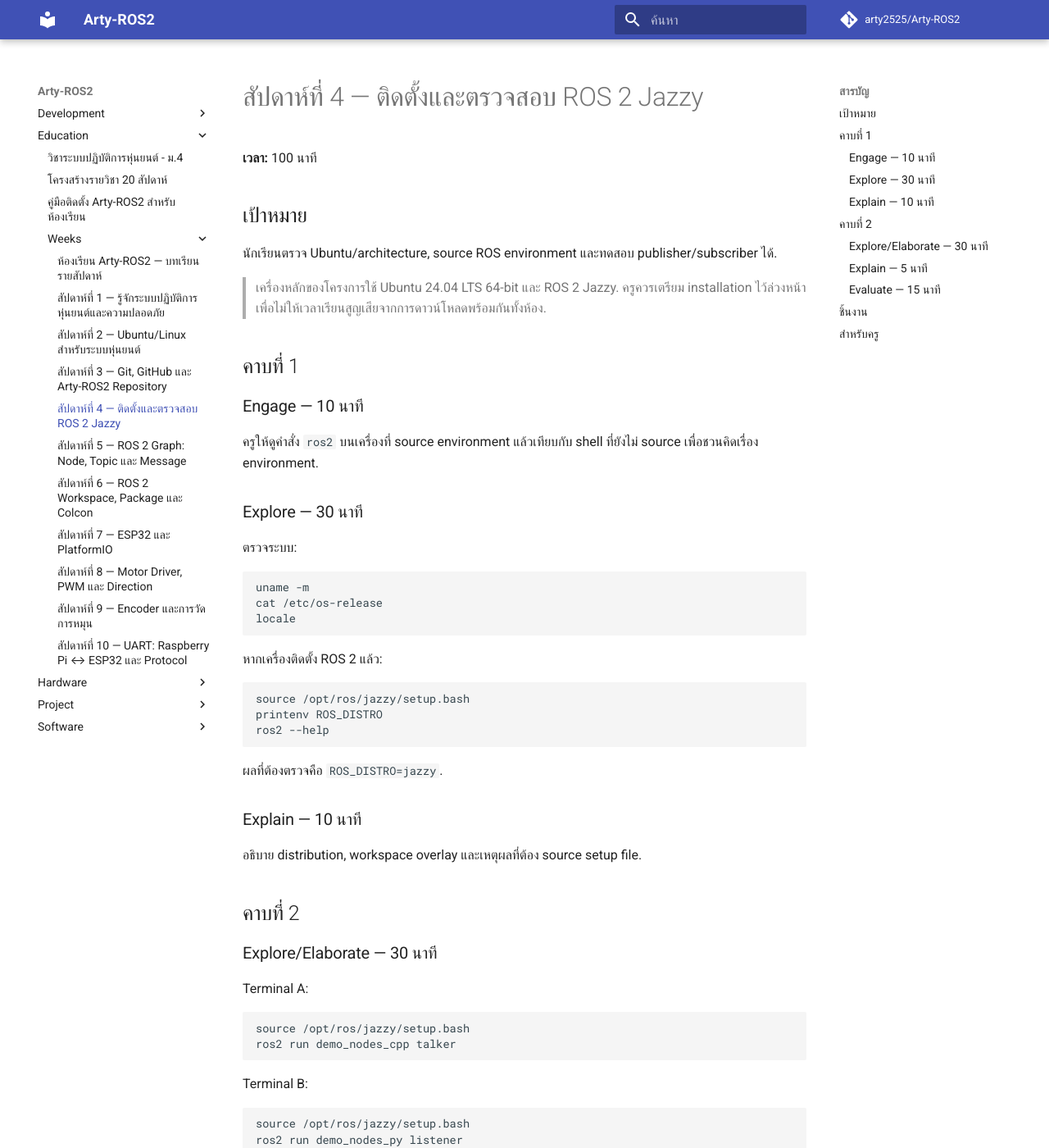
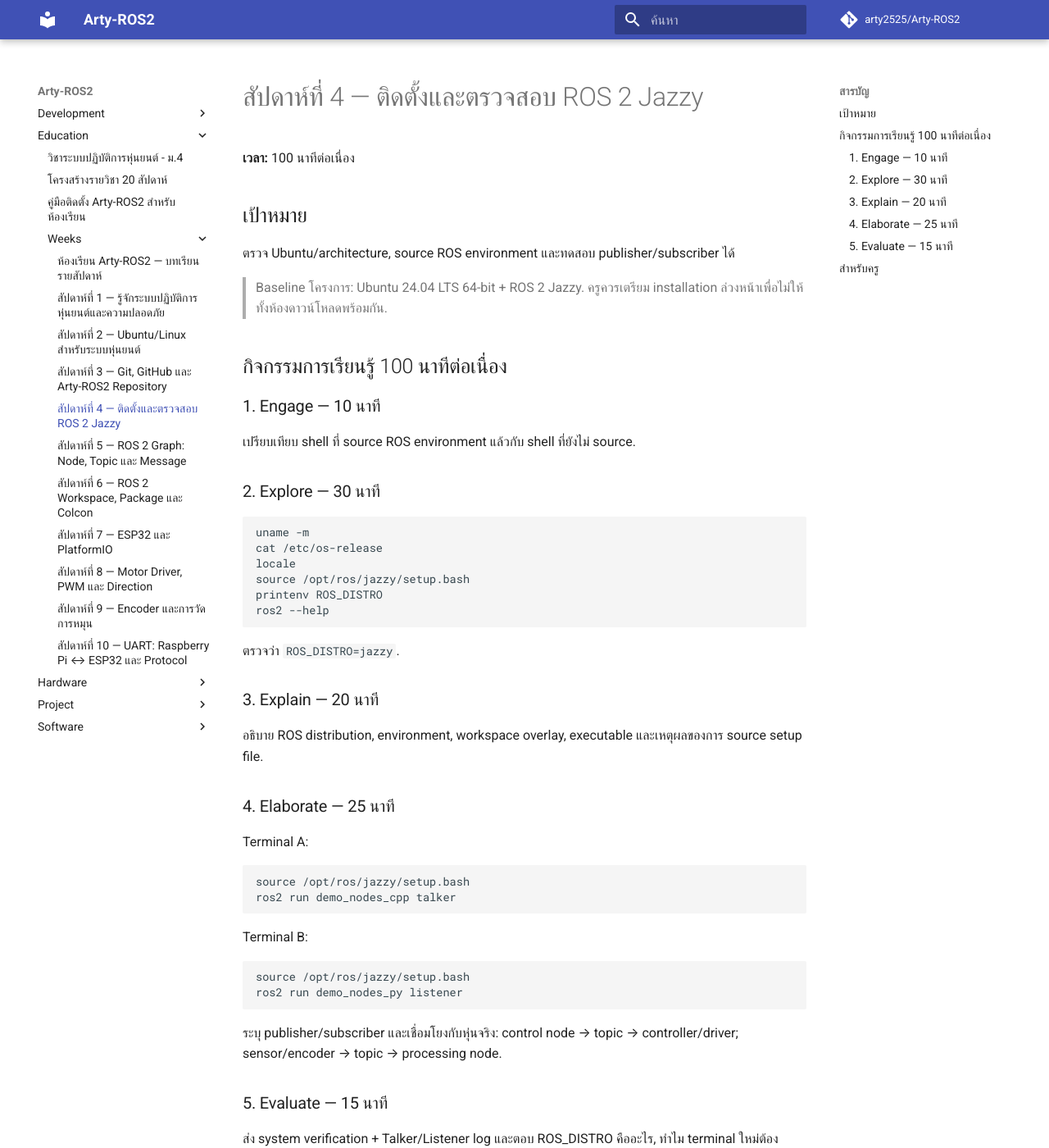
Before and after one commit to arty2525/Arty-ROS2, an MkDocs documentation site: the page built from docs/education/weeks/week-04.md, in a window 1280 px wide and 1400 px high. Shown: the whole window at 82% size. Built offline with MkDocs 1.6.1 and Material for MkDocs 9.7.7, drawn with Linux system fonts in a browser that asks for light colours; comment, search, counter and statistics services are not loaded; some of the changed text lies outside the part shown.

Commit message:
Education: make Week 04 a continuous 100-minute lesson

````diff
--- a/docs/education/weeks/week-04.md
+++ b/docs/education/weeks/week-04.md
@@ -1,69 +1,45 @@
 # สัปดาห์ที่ 4 — ติดตั้งและตรวจสอบ ROS 2 Jazzy
 
-**เวลา:** 100 นาที
+**เวลา:** 100 นาทีต่อเนื่อง
 
 ## เป้าหมาย
-นักเรียนตรวจ Ubuntu/architecture, source ROS environment และทดสอบ publisher/subscriber ได้.
+ตรวจ Ubuntu/architecture, source ROS environment และทดสอบ publisher/subscriber ได้
 
-> เครื่องหลักของโครงการใช้ Ubuntu 24.04 LTS 64-bit และ ROS 2 Jazzy. ครูควรเตรียม installation ไว้ล่วงหน้าเพื่อไม่ให้เวลาเรียนสูญเสียจากการดาวน์โหลดพร้อมกันทั้งห้อง.
+> Baseline โครงการ: Ubuntu 24.04 LTS 64-bit + ROS 2 Jazzy. ครูควรเตรียม installation ล่วงหน้าเพื่อไม่ให้ทั้งห้องดาวน์โหลดพร้อมกัน.
 
-## คาบที่ 1
-### Engage — 10 นาที
-ครูให้ดูคำสั่ง `ros2` บนเครื่องที่ source environment แล้วเทียบกับ shell ที่ยังไม่ source เพื่อชวนคิดเรื่อง environment.
+## กิจกรรมการเรียนรู้ 100 นาทีต่อเนื่อง
+### 1. Engage — 10 นาที
+เปรียบเทียบ shell ที่ source ROS environment แล้วกับ shell ที่ยังไม่ source.
 
-### Explore — 30 นาที
-ตรวจระบบ:
-
+### 2. Explore — 30 นาที
 ```bash
 uname -m
 cat /etc/os-release
 locale
-```
-
-หากเครื่องติดตั้ง ROS 2 แล้ว:
-
-```bash
 source /opt/ros/jazzy/setup.bash
 printenv ROS_DISTRO
 ros2 --help
 ```
+ตรวจว่า `ROS_DISTRO=jazzy`.
 
-ผลที่ต้องตรวจคือ `ROS_DISTRO=jazzy`.
+### 3. Explain — 20 นาที
+อธิบาย ROS distribution, environment, workspace overlay, executable และเหตุผลของการ source setup file.
 
-### Explain — 10 นาที
-อธิบาย distribution, workspace overlay และเหตุผลที่ต้อง source setup file.
-
-## คาบที่ 2
-### Explore/Elaborate — 30 นาที
+### 4. Elaborate — 25 นาที
 Terminal A:
-
 ```bash
 source /opt/ros/jazzy/setup.bash
 ros2 run demo_nodes_cpp talker
 ```
-
 Terminal B:
-
 ```bash
 source /opt/ros/jazzy/setup.bash
 ros2 run demo_nodes_py listener
 ```
+ระบุ publisher/subscriber และเชื่อมโยงกับหุ่นจริง: control node → topic → controller/driver; sensor/encoder → topic → processing node.
 
-ให้นักเรียนระบุว่าใครเป็น publisher, subscriber และข้อมูลเดินทางอย่างไร.
-
-### Explain — 5 นาที
-ครูเชื่อมโยง demo กับหุ่นจริง: node ควบคุม → topic → controller/driver และ sensor/encoder → topic → node ประมวลผล.
-
-### Evaluate — 15 นาที
-ส่ง Talker/Listener log และตอบ:
-1. ROS_DISTRO คืออะไร?
-2. ทำไมเปิด terminal ใหม่แล้วอาจต้อง source อีกครั้ง?
-3. ถ้า listener ไม่ได้รับข้อมูล จะตรวจอะไรเป็น 3 อย่างแรก?
-
-## ชิ้นงาน
-- System verification log
-- Talker/Listener evidence
-- Exit Ticket
+### 5. Evaluate — 15 นาที
+ส่ง system verification + Talker/Listener log และตอบ ROS_DISTRO คืออะไร, ทำไม terminal ใหม่ต้อง source และถ้า listener ไม่รับข้อมูลจะตรวจ 3 อย่างแรกอะไร.
 
 ## สำหรับครู
-คู่มือติดตั้งเต็มอยู่ที่ `docs/education/installation-guide.md`. ก่อนสอนให้ใช้เครื่อง/SD card image ที่ผ่านการทดสอบแล้วเป็น baseline ของห้องเรียน.
+คู่มือติดตั้งเต็ม: `docs/education/installation-guide.md`. ใช้ SD card image/เครื่อง baseline ที่ผ่านการทดสอบก่อนเริ่มสอน.
````
